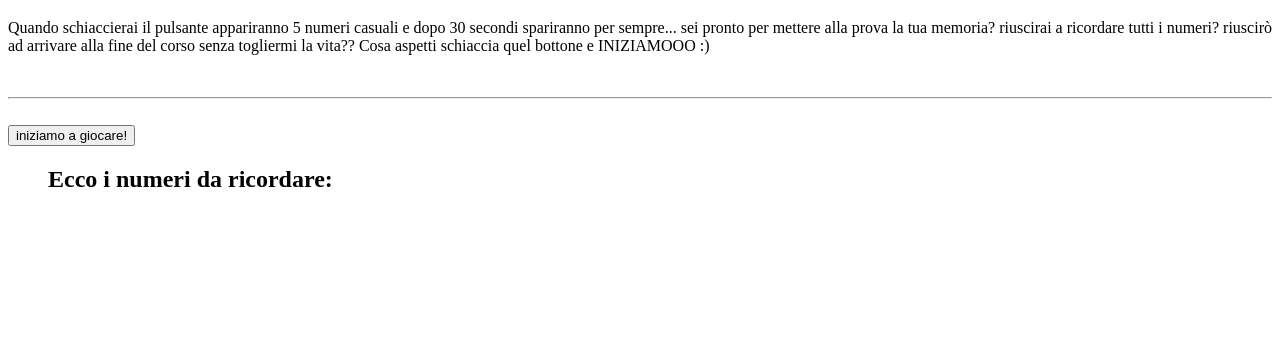
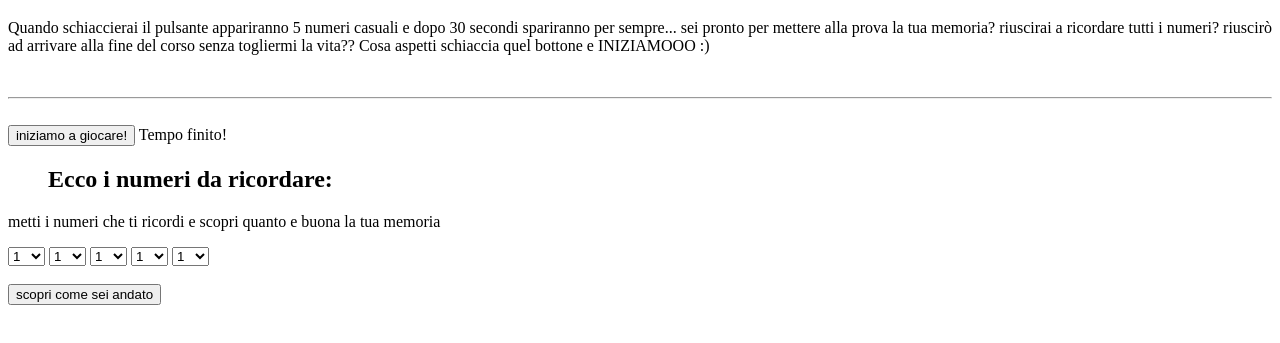
Before and after one commit to gilli-jonathan/js-simon, a plain HTML site: page index.html in a window 1280 px wide. Both pictures are taken after a click on the button "iniziamo a giocare!". Shown: the part 61-404 px from the top of the page. Drawn offline with Linux system fonts and the light colour scheme.

Commit message:
add select and option for user choice

```diff
--- a/assets/main.js
+++ b/assets/main.js
@@ -23,7 +23,7 @@ startEl.addEventListener("click", function () {
   for (let i = 0; i < 5; i++) {
     const numero_casuale = Math.floor(Math.random() * 100) + 1;
     pc_number.push(numero_casuale);
-    //CREO 5 NUMERI E GLI METTO DENTRO L'ARRAY
+    //CREO 5 NUMERI E LI METTO DENTRO L'ARRAY
 
     //AGGIUNGO I 5 NUMERI ALL'HTML
     const li = document.createElement("li");
@@ -31,4 +31,45 @@ startEl.addEventListener("click", function () {
     randomEl.appendChild(li);
   }
   console.log(pc_number);
+
+  //creazione del timer
+  let countdown = 4;
+  console.log(countdown);
+
+  timerEl.innerHTML = countdown;
+  const clock = setInterval(() => {
+    if (countdown === 0) {
+      clearInterval(clock);
+      console.log("fermare il countdown");
+      randomEl.innerHTML = "<h2>Ecco i numeri da ricordare:</h2>";
+      timerEl.innerHTML = " Tempo finito!";
+    } else {
+      timerEl.innerHTML = countdown;
+      console.log("mostro il valore che scende");
+    }
+    countdown--;
+  }, 400);
 });
+
+//CREO I NUMERI DA METTERE DENTRO OPTION NEL SELECT
+//PER CREARE TUTTE LE OPTION USO UN CICLO FOR SIMILMENTE A QUANTO FATTO PRIMA PER CREARE I <li></li>
+
+function numeri_option(select_element, min, max) {
+  for (let i = min; i < max; i++) {
+    const option = document.createElement("option");
+    option.value = i;
+    option.textContent = i;
+    select_element.appendChild(option);
+  }
+}
+
+//PORTO UN NODO RELATIVO A TUTTE LE OPTION SU JS
+const user_option = document.querySelectorAll(".risposta");
+
+//USO LA FUNZIONE PER CREARE IL NUMERO DI RISPOSTE CHE POI L'UTENTE DOVRA' DARE
+
+user_option.forEach((select_element) => {
+  numeri_option(select_element, 1, 100);
+});
+
+console.log(user_option);
--- a/index.html
+++ b/index.html
@@ -9,14 +9,16 @@
 
 <body>
 
+    <div id="top_card">
         <h1>Pronto a mettere alla prova la tua memoria??</h1>
         <p>Quando schiaccierai il pulsante appariranno 5 numeri casuali e dopo 30 secondi spariranno per sempre... sei
-        pronto per mettere alla prova la tua memoria? riuscirai a ricordare tutti i numeri? riuscirò ad arrivare alla
+            pronto per mettere alla prova la tua memoria? riuscirai a ricordare tutti i numeri? riuscirò ad arrivare
+            alla
             fine del corso senza togliermi la vita?? Cosa aspetti schiaccia quel bottone e INIZIAMOOO :)</p>
         <br>
         <hr>
         <br>
-    <button>iniziamo a giocare!</button>
+        <button id="start">iniziamo a giocare!</button>
         <span id="timer"></span>
 
         <ul id="random_list">
@@ -24,6 +26,23 @@
 
         </ul>
 
+    </div>
+
+    <div id="user_input">
+
+        <p>metti i numeri che ti ricordi e scopri quanto e buona la tua memoria</p>
+
+        <select class="risposta" id="scelta_1"></select>
+        <select class="risposta" id="scelta_2"></select>
+        <select class="risposta" id="scelta_3"></select>
+        <select class="risposta" id="scelta_4"></select>
+        <select class="risposta" id="scelta_5"></select>
+        <br>
+        <br>
+        <button>scopri come sei andato</button>
+    </div>
+
+
 
     <script src="./assets/main.js"></script>
 
```
Lines whose indentation alone changed are shown as unchanged.
